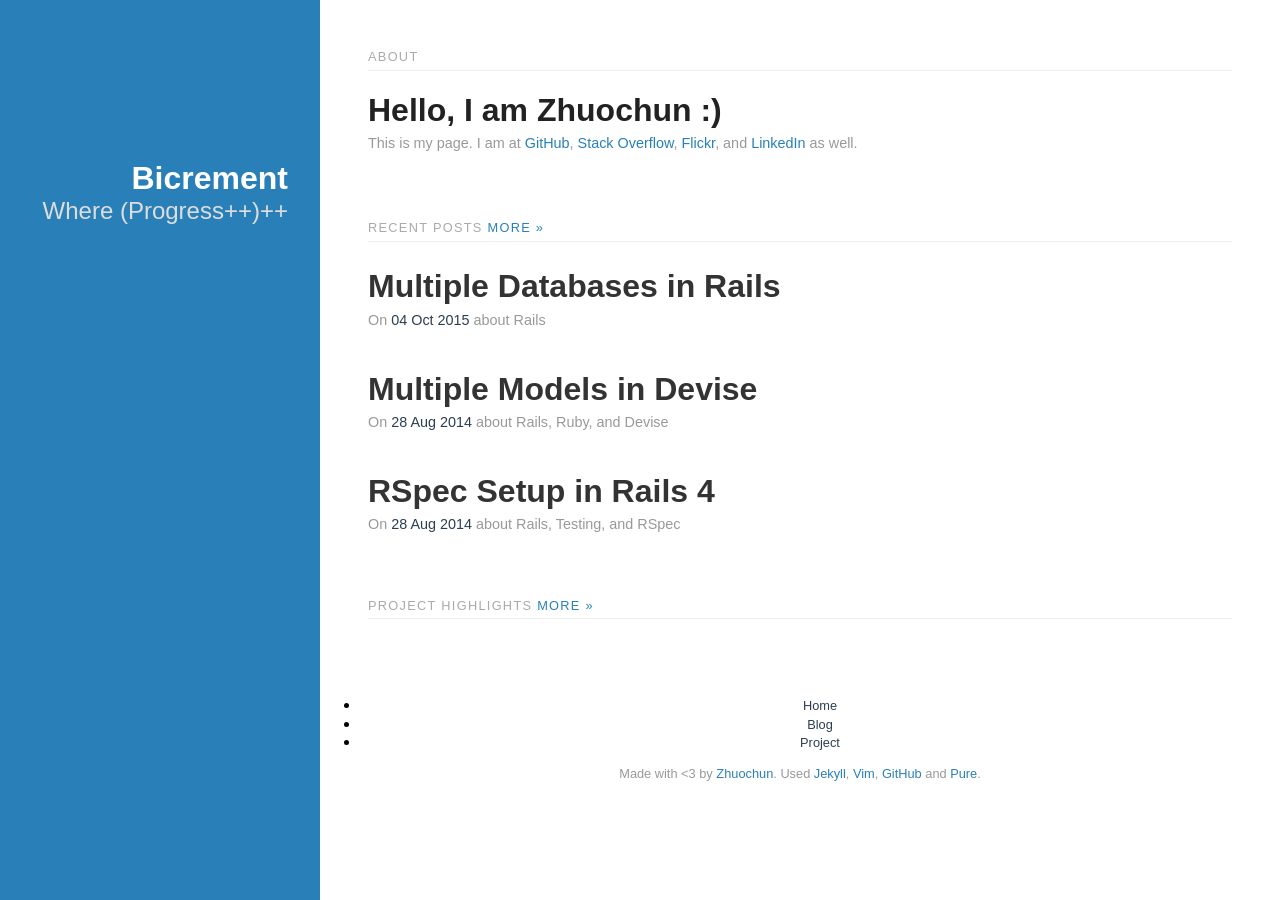
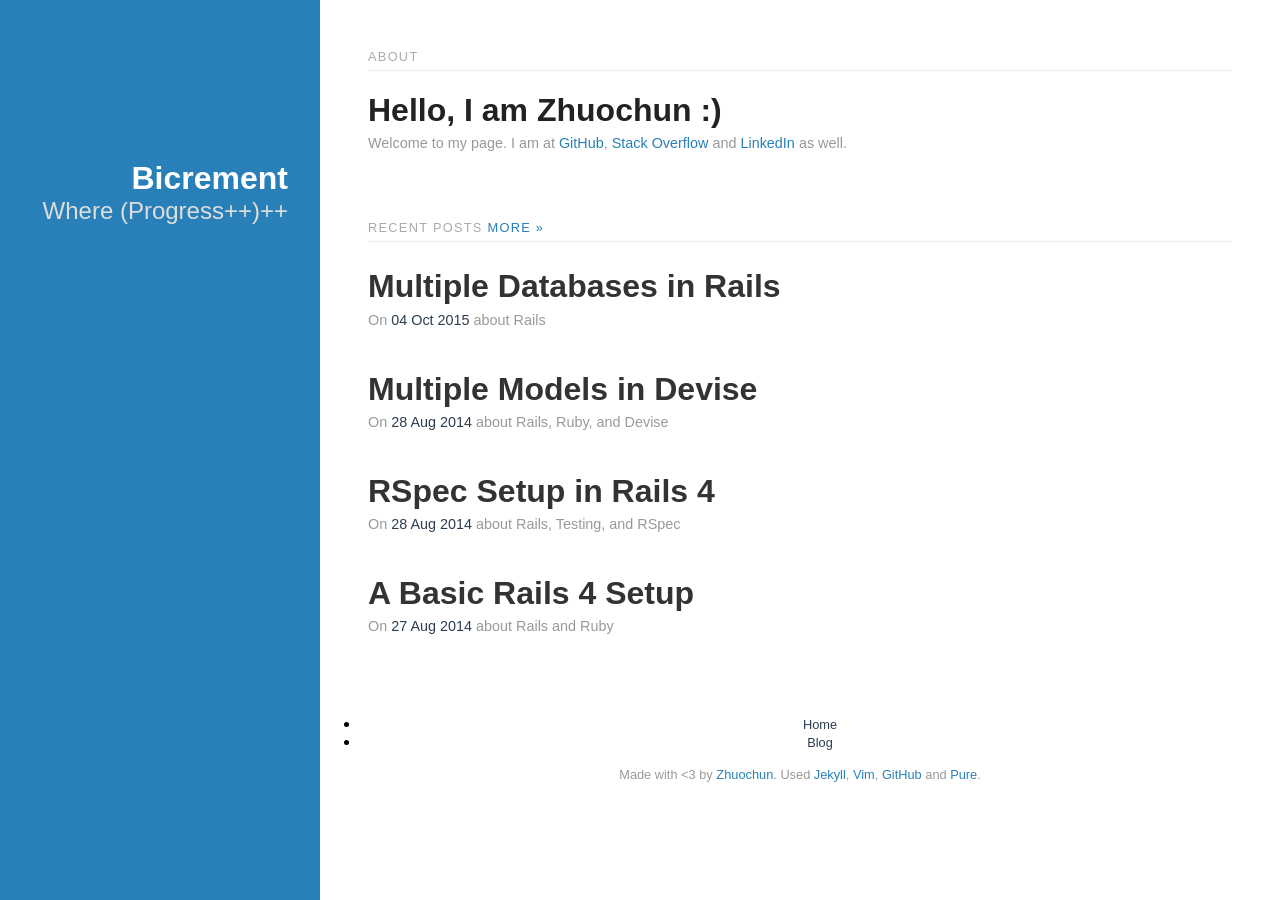
Before and after one commit to zhuochun/zhuochun.github.io, a Jekyll site: the page built from index.html, in a window 1280 px wide. Built offline with Jekyll 4.4.1, drawn with Linux system fonts in a browser that asks for light colours; nearby versions of some CDN libraries.

Commit message:
Cleanup :deciduous_tree:

```diff
--- /dev/null
+++ b/Gemfile
@@ -0,0 +1,3 @@
+source 'https://rubygems.org'
+
+gem 'github-pages', group: :jekyll_plugins
--- a/_config.yml
+++ b/_config.yml
@@ -28,17 +28,15 @@ social:
     flickr: http://www.flickr.com/photos/mifeng
 
 # Build Settings
-highlighter: pygments
 markdown: kramdown
+encoding: UTF-8
+highlighter: rouge
 # Support Github Flavored Markdown
 # http://kramdown.gettalong.org/options.html
 kramdown:
   input: GFM
-  coderay_wrap: div
-  coderay_line_numbers: nil
-  coderay_line_number_start: 1
-  coderay_tab_width: 2
-  coderay_bold_every: false
-  coderay_css: style
+  hard_wrap: false
+# https://help.github.com/en/articles/configuring-jekyll
+gfm_quirks: paragraph_end
 # Exclude files
-exclude: ['CNAME', 'README.md', '_drafts']
+exclude: ['Gemfile', 'Gemfile.lock', 'CNAME', 'README.md', '_drafts']
--- a/_includes/about.html
+++ b/_includes/about.html
@@ -2,6 +2,5 @@
   <ul>
     <li><a href="{{ site.page.home }}">Home</a></li>
     <li><a href="{{ site.page.blog }}">Blog</a></li>
-    <li><a href="{{ site.page.project }}">Project</a></li>
   </ul>
 </div>
--- a/_posts/2013/2013-06-13-size-limitation-in-path-windows.markdown
+++ b/_posts/2013/2013-06-13-size-limitation-in-path-windows.markdown
@@ -22,4 +22,4 @@ Afterwards, I found the answer [here](http://superuser.com/q/419360/162776):
 > then it started working again. So, I recommend that you try and shorten it up and
 > see if that will make a difference.
 
-_Ouch! Size limitation! Why are you doing this to me?_
+_Oops! Size limitation!_
--- a/_posts/2013/2013-09-08-ruby-styleguide.markdown
+++ b/_posts/2013/2013-09-08-ruby-styleguide.markdown
@@ -70,6 +70,7 @@ end
 {% highlight ruby %}
 # bad - how many 0s are there?
 num = 1000000
+
 # good - much easier to parse for the human brain
 num = 1_000_000
 {% endhighlight %}
@@ -97,6 +98,7 @@ num = 1_000_000
 if some_condition
   do_something
 end
+
 # good
 do_something if some_condition
 {% endhighlight %}
--- a/css/main.css
+++ b/css/main.css
@@ -279,7 +279,6 @@ img {
     color: #444;
     line-height: 1.8em;
     font-size: 120%;
-    max-width: 40em;
 }
 
 .post-content h2 {
@@ -292,6 +291,10 @@ img {
 
 .post-content h4 {
     margin: 2.33em 0 0.83em;
+}
+
+.post-content p {
+    max-width: 60em;
 }
 
 .about-content {
@@ -382,7 +385,7 @@ code {
 .highlight, .code {
     background: #f3f3f3;
     font-size: .9em;
-    line-height: 1.5em;
+    line-height: 1.3em;
 }
 
 .page-nav {
--- a/index.html
+++ b/index.html
@@ -16,11 +16,10 @@ script:
         <span class="hidden-sm">:)</span>
       </h1>
       <p class="about-meta">
-        This is my page.
+        Welcome to my page.
         I am at
         <a href="{{ site.social.github }}" title="github - zhuochun">GitHub</a>,
-        <a href="{{ site.social.stackoverflow }}" title="stack overflow - mifeng">Stack Overflow</a>,
-        <a href="{{ site.social.flickr }}" title="flickr - mifeng">Flickr</a>, and
+        <a href="{{ site.social.stackoverflow }}" title="stack overflow - mifeng">Stack Overflow</a> and
         <a href="{{ site.social.linkedin }}" title="linkedin - zhuochun">LinkedIn</a> as well.
       </p>
     </header>
@@ -39,7 +38,7 @@ script:
   </h3>
 
 {% assign onemore = false %}
-{% for post in site.posts limit:4 %}
+{% for post in site.posts limit:5 %}
   {% if post.project %}
     {% assign onemore = true %}
   {% else %}
@@ -53,16 +52,3 @@ script:
   {% endif %}
 {% endfor %}
 </div>
-
-<div class="projects">
-  <h3 class="content-subhead">
-    Project Highlights
-    <a href="{{ site.page.project }}" title="Bicrement Projects">MORE &raquo;</a>
-  </h3>
-
-{% for project in site.categories.project %}
-  {% if project.highlight %}
-    {% include project.html %}
-  {% endif %}
-{% endfor %}
-</div>
```
Also changed, not shown: other parts of _posts/2013/2013-06-13-size-limitation-in-path-windows.markdown (+1 -1 lines), other parts of _posts/2013/2013-09-08-ruby-styleguide.markdown (+2 -2 lines), Gemfile.lock (added), _projects/2011-06-09-simplegtd.markdown (renamed from _posts/project/2011-06-09-simplegtd.markdown), _projects/2011-09-01-taskmeter.markdown (renamed from _posts/project/2011-09-01-taskmeter.markdown), _projects/2012-01-26-ivle-helper.markdown (renamed from _posts/project/2012-01-26-ivle-helper.markdown), _projects/2012-10-23-nus-ivle-sdk.markdown (renamed from _posts/project/2012-10-23-nus-ivle-sdk.markdown), _projects/2012-11-30-corsplanner.markdown (renamed from _posts/project/2012-11-30-corsplanner.markdown), _projects/2013-06-03-MIST.markdown (renamed from _posts/project/2013-06-03-MIST.markdown), _projects/2013-06-19-chatty.markdown (renamed from _posts/project/2013-06-19-chatty.markdown), _projects/2013-07-20-record-rtc-together.markdown (renamed from _posts/project/2013-07-20-record-rtc-together.markdown), _projects/2014-07-24-markdown-writer.markdown (renamed from _posts/project/2014-07-24-markdown-writer.markdown).
